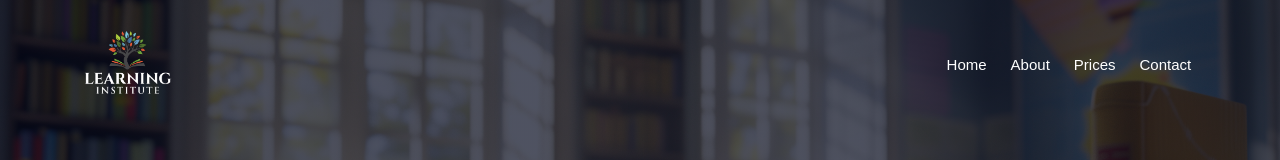
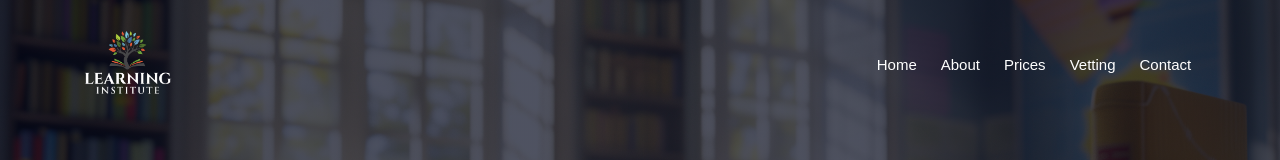
Before and after one commit to AbdulSufi/The-Learning-Institute-New-, a React (Create React App) app: page / in a window 1280 px wide. Shown: the top 160 px of the page. Built offline with nearby package versions, Linux system fonts and the light colour scheme.

Commit message:
Vetting menu

```diff
--- a/src/Components/Navbar.js
+++ b/src/Components/Navbar.js
@@ -25,6 +25,7 @@ export default function Navbar() {
             <li><Link to={"/"} onClick={hideMenu}>Home</Link></li>
             <li><Link to={"/aboutUs"} onClick={hideMenu}>About</Link></li>
             <li><Link to={"/prices"} onClick={hideMenu}>Prices</Link></li>
+            <li><Link to={"/vetting"} onClick={hideMenu}>Vetting</Link></li>
             <li><Link to={"/contactUs"} onClick={hideMenu}>Contact</Link></li>
           </ul>
         </div>
```
